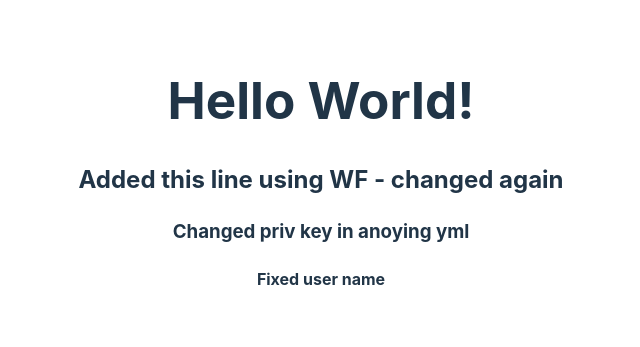
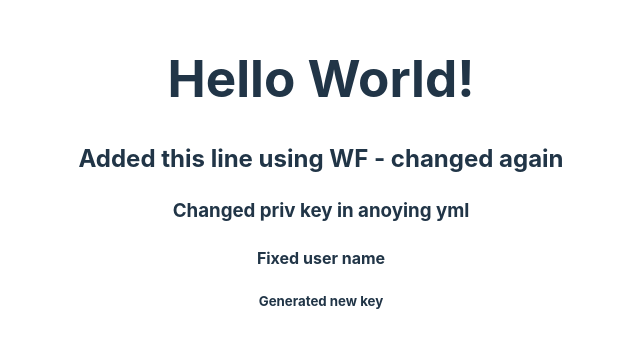
Before and after one commit to EthWiz/vite-simple-deploy, a React (Vite) app: page / in a window 1280 px wide. Shown: the part 225-572 px from the top of the page, without its empty margins (319-959 px from the left). Built offline with nearby package versions, Linux system fonts and the light colour scheme.

Commit message:
Update App.jsx

```diff
--- a/src/App.jsx
+++ b/src/App.jsx
@@ -7,6 +7,7 @@ function App() {
       <h2>Added this line using WF - changed again</h2>
       <h3>Changed priv key in anoying yml</h3>
       <h4>Fixed user name</h4>
+      <h5>Generated new key</h5>
     </>
   );
 }
```
